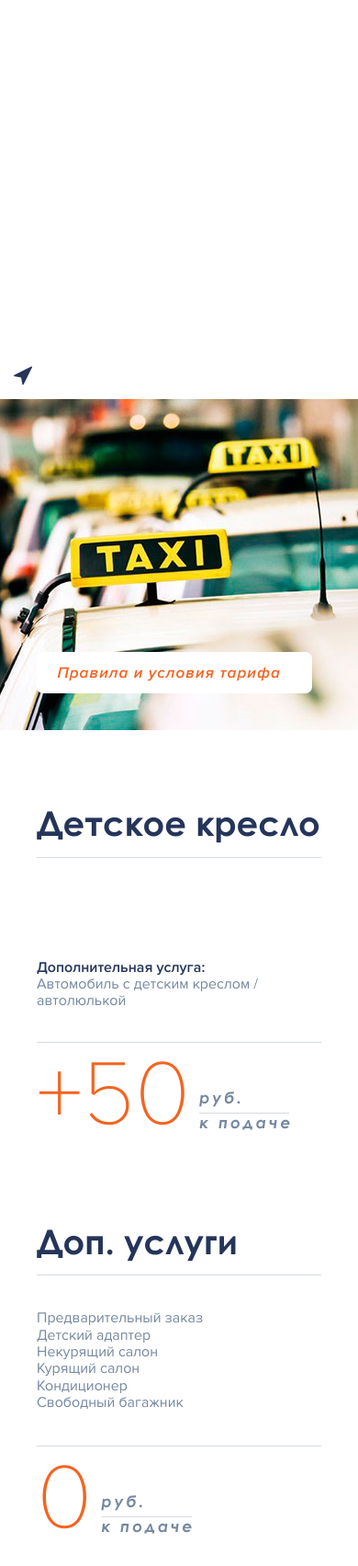
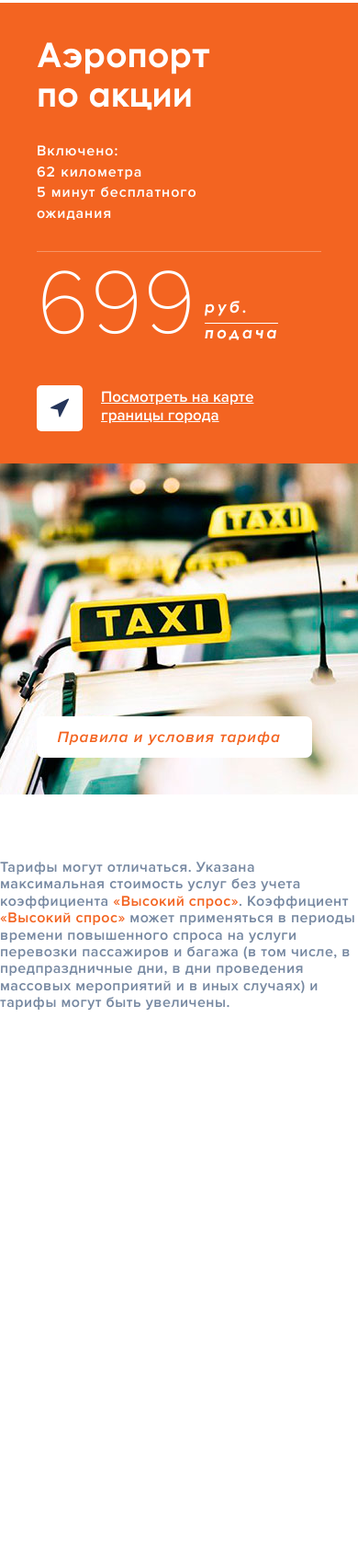
Before and after one commit to OksanaStepanenkoWeb/Taxi_Bravo, a website: page index.html in a window 390 px wide. Shown: the part 2438-4141 px from the top of the page at 92% size. After the commit the page ends 3568 px from the top, so only its background shows below. Drawn offline with nearby package versions, Linux system fonts and the light colour scheme.

Commit message:
refractor airport section

```diff
--- a/assets/scss/content/customer_tariffs/_delivery.scss
+++ b/assets/scss/content/customer_tariffs/_delivery.scss
@@ -1,10 +1,10 @@
 .delivery {
     display: inline-flex;
-    justify-content: space-between;
+    justify-content: flex-start;
 
-    @include max-screen(576px) {
-        justify-content: flex-start;
-    }
+    //@include max-screen(576px) {
+    //    justify-content: flex-start;
+    //}
 
     &__price {
         @include f_proxima_100;
--- a/assets/scss/content/customer_tariffs/_show-on-map.scss
+++ b/assets/scss/content/customer_tariffs/_show-on-map.scss
@@ -24,6 +24,12 @@
             text-decoration-color: $white;
         }
     }
+
+    &_airport {
+        @include max-screen(1200px) {
+            padding-top: 30px;
+        }
+    }
 }
 
 .show-on-map__text-close {
--- a/assets/scss/content/customer_tariffs/_tariffs.scss
+++ b/assets/scss/content/customer_tariffs/_tariffs.scss
@@ -31,6 +31,7 @@
         background: $light_gray;
 
         &_standard {
+            margin-right: 5px;
 
             @include max-screen(1700px) {
                 margin-right: 40px;
@@ -50,9 +51,9 @@
     }
 
     &__item-flex-wrap-top {
-        width: calc(100%/3*2);
+        width: calc(100% - 33.3333% - 15px);
         display: inline-flex;
-        justify-content: space-evenly;
+        justify-content: space-between;
 
         @include max-screen(1700px) {
             max-width: 1700px;
@@ -68,6 +69,8 @@
 
     &__item-flex-wrap-bottom {
         width: calc(100%/3*1);
+        display: flex;
+        justify-content: flex-end;
 
         @include max-screen(1700px) {
             max-width: 560px;
@@ -94,25 +97,25 @@
     //    }
     //}
 
-    //&__item-airport {
-    //    padding: 35px 40px;
-    //    max-width: 640px;
-    //    width: 100%;
-    //    background: $orange;
-    //    color: $white;
-    //    min-height: 360px;
-    //    box-sizing: border-box;
-    //    border-top-left-radius: 7px;
-    //    border-bottom-left-radius: 7px;
-    //    display: flex;
-    //    flex-direction: column;
-    //    justify-content: space-between;
-    //
-    //    @include max-screen(1760px) {
-    //        max-width: 1120px;
-    //        border-radius: 0;
-    //    }
-    //}
+    &__item-airport {
+        padding: 35px 40px;
+        max-width: 640px;
+        width: 100%;
+        background: $orange;
+        color: $white;
+        min-height: 360px;
+        box-sizing: border-box;
+        border-top-left-radius: 7px;
+        border-bottom-left-radius: 7px;
+        display: flex;
+        flex-direction: column;
+        justify-content: space-between;
+
+        @include max-screen(1700px) {
+            max-width: 1120px;
+            border-radius: 0;
+        }
+    }
 
     //&__item-service {
     //    max-width: 560px;
@@ -189,6 +192,9 @@
 
         &_airport {
             border: none;
+            @include max-screen(1200px) {
+                flex-direction: column-reverse;
+            }
 
             p {
                 color: $white;
@@ -239,7 +245,7 @@
     display: inline-flex;
     justify-content: flex-start;
 
-    @include max-screen(1760px) {
+    @include max-screen(1700px) {
         flex-direction: column;
     }
 }
@@ -248,9 +254,14 @@
     display: inline-flex;
     justify-content: flex-start;
 
-    @include max-screen(650px) {
+    @include max-screen(1200px) {
+        padding-bottom: 30px;
+        border-bottom: 1px solid $light_white;
+    }
+
+    @include max-screen(768px) {
         flex-direction: column;
-        border-bottom: 1px solid $light_white;
+
     }
 
 }
@@ -268,9 +279,10 @@
     border-left: 0.5px solid $white;
     padding-left: 30px;
 
-    @include max-screen(650px) {
+    @include max-screen(768px) {
         border-left: none;
-        padding: 30px 0;
+        padding-top: 30px;
+        padding-left: 0;
     }
 
     p {
@@ -293,7 +305,7 @@
     background-repeat: no-repeat;
     background-position: center;
 
-    @include max-screen(1760px) {
+    @include max-screen(1700px) {
         border-radius: 0;
     }
 
@@ -330,7 +342,7 @@
 }
 
 .app-store {
-    @include max-screen(650px) {
+    @include max-screen(768px) {
         padding-top: 30px;
     }
 }
@@ -341,11 +353,11 @@
     width: 100%;
     margin: 0 auto;
 
-    @include max-screen(1760px) {
+    @include max-screen(1700px) {
         max-width: 1200px
     }
 
-    @include max-screen(1136px) {
+    @include max-screen(1200px) {
         max-width: 560px
     }
 
--- a/index.html
+++ b/index.html
@@ -176,7 +176,7 @@
                     </div>
                 </div>
                 <div class="tariffs__item-footer tariffs__item-footer_airport">
-                    <div class="show-on-map">
+                    <div class="show-on-map show-on-map_airport">
                         <div class="btn-tariff btn-tariff_airport">
                             <i class="flaticon-cursor flaticon-cursor_airport"></i>
                         </div>
@@ -208,61 +208,61 @@
                 </ul>
             </div>
         </div>
-        <div class="tariffs-flex-wrap">
-            <article class="tariffs__item-service tariffs__item-service_chair">
-                <div class="tariffs__item-wrapper">
-                    <h4 class="tariffs__item-description tariffs__item-description_service">Детское кресло</h4>
-                    <div class="additional-services">
-                        <p class="tariff__plan">Дополнительная услуга:</p>
-                        <p class="tariff__plan-price tariff__plan-price_service">Автомобиль с детским креслом / автолюлькой</p>
-                    </div>
-                    <div class="tariffs__item-footer tariffs__item-footer_service">
-                        <div class="delivery">
-                            <p class="delivery__price">+50</p>
-                            <div class="delivery__currency">
-                                <p>руб.</p>
-                                <div class="delivery__slash delivery__slash_service"></div>
-                                <p>к подаче</p>
-                            </div>
-                        </div>
-                    </div>
-                </div>
-            </article>
-            <article class="tariffs__item-service">
-                <div class="tariffs__item-wrapper">
-                    <h4 class="tariffs__item-description tariffs__item-description_service">Доп. услуги</h4>
-                    <div class="tariff tariff_service">
-                        <p class="tariff__plan-price tariff__plan-price_service">Предварительный заказ</p>
-                        <p class="tariff__plan-price tariff__plan-price_service">Детский адаптер</p>
-                        <p class="tariff__plan-price tariff__plan-price_service">Некурящий салон</p>
-                        <p class="tariff__plan-price tariff__plan-price_service">Курящий салон</p>
-                        <p class="tariff__plan-price tariff__plan-price_service">Кондиционер</p>
-                        <p class="tariff__plan-price tariff__plan-price_service">Свободный багажник</p>
-                    </div>
-                    <div class="tariffs__item-footer tariffs__item-footer_service">
-                        <div class="delivery">
-                            <p class="delivery__price">0</p>
-                            <div class="delivery__currency">
-                                <p>руб.</p>
-                                <div class="delivery__slash delivery__slash_service"></div>
-                                <p>к подаче</p>
-                            </div>
-                        </div>
-                    </div>
-                </div>
-            </article>
-            <div class="mobile-app-flex-wrap">
-                <article class="tariffs__item-service tariffs__item-service_mobile_app">
-                    <div class="tariffs__item-wrapper">
-                        <h4 class="tariffs__item-description tariffs__item-description_app">Скачай мобильное приложение</h4>
-                        <div class="tariffs__item-footer tariffs__item-footer_app">
-                            <img src="assets/img/AppStore.png" class="app-store" alt="app-store">
-                            <img src="assets/img/GooglePlay.png" class="google-play" alt="google-play">
-                        </div>
-                    </div>
-                </article>
-            </div>
-        </div>
+<!--        <div class="tariffs-flex-wrap">-->
+<!--            <article class="tariffs__item-service tariffs__item-service_chair">-->
+<!--                <div class="tariffs__item-wrapper">-->
+<!--                    <h4 class="tariffs__item-description tariffs__item-description_service">Детское кресло</h4>-->
+<!--                    <div class="additional-services">-->
+<!--                        <p class="tariff__plan">Дополнительная услуга:</p>-->
+<!--                        <p class="tariff__plan-price tariff__plan-price_service">Автомобиль с детским креслом / автолюлькой</p>-->
+<!--                    </div>-->
+<!--                    <div class="tariffs__item-footer tariffs__item-footer_service">-->
+<!--                        <div class="delivery">-->
+<!--                            <p class="delivery__price">+50</p>-->
+<!--                            <div class="delivery__currency">-->
+<!--                                <p>руб.</p>-->
+<!--                                <div class="delivery__slash delivery__slash_service"></div>-->
+<!--                                <p>к подаче</p>-->
+<!--                            </div>-->
+<!--                        </div>-->
+<!--                    </div>-->
+<!--                </div>-->
+<!--            </article>-->
+<!--            <article class="tariffs__item-service">-->
+<!--                <div class="tariffs__item-wrapper">-->
+<!--                    <h4 class="tariffs__item-description tariffs__item-description_service">Доп. услуги</h4>-->
+<!--                    <div class="tariff tariff_service">-->
+<!--                        <p class="tariff__plan-price tariff__plan-price_service">Предварительный заказ</p>-->
+<!--                        <p class="tariff__plan-price tariff__plan-price_service">Детский адаптер</p>-->
+<!--                        <p class="tariff__plan-price tariff__plan-price_service">Некурящий салон</p>-->
+<!--                        <p class="tariff__plan-price tariff__plan-price_service">Курящий салон</p>-->
+<!--                        <p class="tariff__plan-price tariff__plan-price_service">Кондиционер</p>-->
+<!--                        <p class="tariff__plan-price tariff__plan-price_service">Свободный багажник</p>-->
+<!--                    </div>-->
+<!--                    <div class="tariffs__item-footer tariffs__item-footer_service">-->
+<!--                        <div class="delivery">-->
+<!--                            <p class="delivery__price">0</p>-->
+<!--                            <div class="delivery__currency">-->
+<!--                                <p>руб.</p>-->
+<!--                                <div class="delivery__slash delivery__slash_service"></div>-->
+<!--                                <p>к подаче</p>-->
+<!--                            </div>-->
+<!--                        </div>-->
+<!--                    </div>-->
+<!--                </div>-->
+<!--            </article>-->
+<!--            <div class="mobile-app-flex-wrap">-->
+<!--                <article class="tariffs__item-service tariffs__item-service_mobile_app">-->
+<!--                    <div class="tariffs__item-wrapper">-->
+<!--                        <h4 class="tariffs__item-description tariffs__item-description_app">Скачай мобильное приложение</h4>-->
+<!--                        <div class="tariffs__item-footer tariffs__item-footer_app">-->
+<!--                            <img src="assets/img/AppStore.png" class="app-store" alt="app-store">-->
+<!--                            <img src="assets/img/GooglePlay.png" class="google-play" alt="google-play">-->
+<!--                        </div>-->
+<!--                    </div>-->
+<!--                </article>-->
+<!--            </div>-->
+<!--        </div>-->
     </section>
     <div class="tariffs-important-info">
         <p class="tariffs-important-info__text">
```
Also changed, not shown: assets/css/main.min.css, 1 other file.
